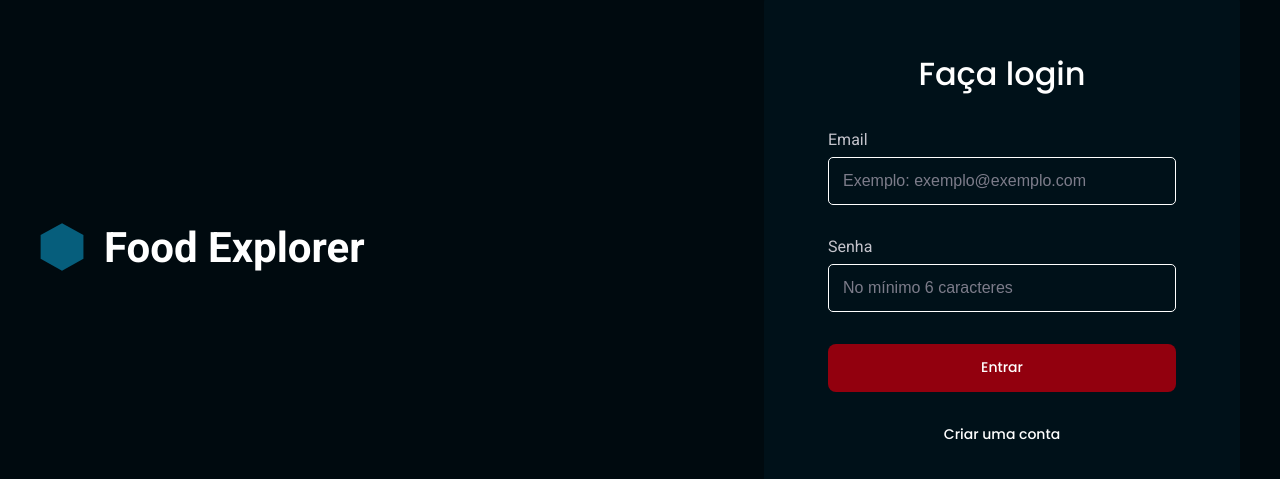
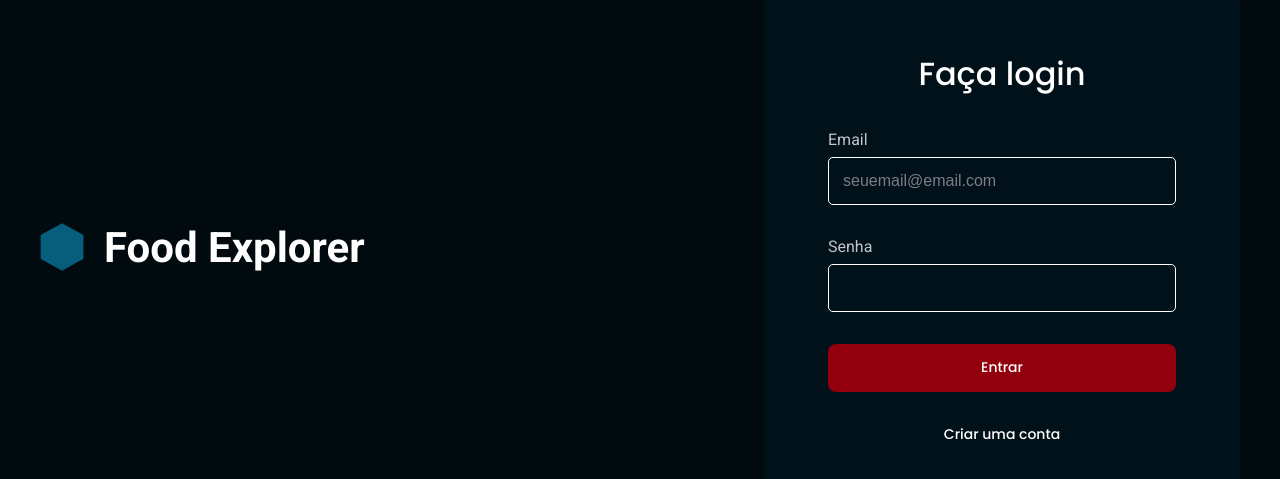
Before and after one commit to GabrielVinhas/food-explorer-frontend, a React (Vite) app: page / in a window 1280 px wide. Shown: the part 153-632 px from the top of the page. Built offline with nearby package versions, Linux system fonts and the light colour scheme.

Commit message:
Update index.jsx

```diff
--- a/src/pages/SignIn/index.jsx
+++ b/src/pages/SignIn/index.jsx
@@ -31,7 +31,7 @@ export function SignIn() {
           type="email"
           label="email"
           title="Email"
-          placeholder="Exemplo: exemplo@exemplo.com"
+          placeholder="seuemail@email.com"
           onChange={e => setEmail(e.target.value)}
           required
         />
@@ -40,7 +40,6 @@ export function SignIn() {
           type="password"
           label="password"
           title="Senha"
-          placeholder="No mínimo 6 caracteres"
           onChange={e => setPassword(e.target.value)}
           minLength="6"
           required
```
